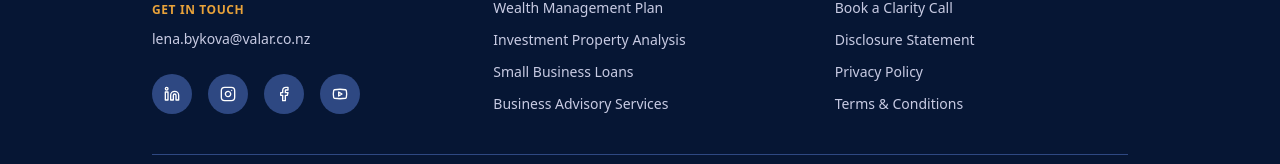
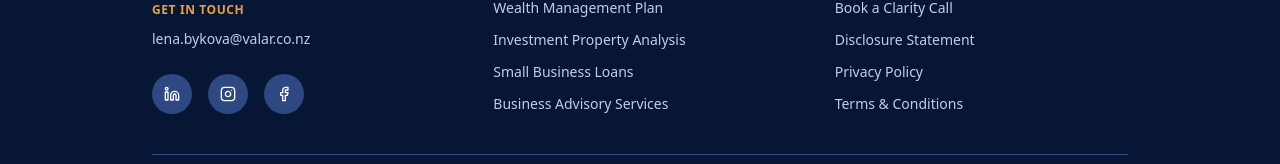
Before and after one commit to DanielBykov/valar-fin-advisory, a Next.js app in the folder web/: page / in a window 1280 px wide. Shown: the part 9278-9442 px from the top of the page. Built offline with nearby package versions, Linux system fonts and the light colour scheme.

Commit message:
Hide YouTube link in footer and add `cursor-pointer` to guide download button

```diff
--- a/web/src/app/page.tsx
+++ b/web/src/app/page.tsx
@@ -111,7 +111,7 @@ export default function Home() {
               <Link href="/book" className="bg-valar-amber hover:bg-valar-amber-hover text-valar-navy px-8 py-4 rounded-sm font-bold text-center transition-colors flex items-center justify-center gap-2">
                 <Calendar className="w-5 h-5" /> Book a Clarity Call <ArrowRight className="w-5 h-5" />
               </Link>
-              <button onClick={() => setGuideOpen(true)} className="bg-transparent border border-white/50 hover:border-white hover:bg-white/10 text-white px-8 py-4 rounded-sm font-bold text-center transition-colors flex items-center justify-center gap-2">
+              <button onClick={() => setGuideOpen(true)} className="bg-transparent border border-white/50 hover:border-white hover:bg-white/10 text-white px-8 py-4 rounded-sm font-bold text-center transition-colors flex items-center justify-center gap-2 cursor-pointer">
                 <FileText className="w-5 h-5" /> Download First-Home Buyer Guide
               </button>
             </motion.div>
--- a/web/src/components/footer.tsx
+++ b/web/src/components/footer.tsx
@@ -46,9 +46,9 @@ export function Footer() {
               <a href="https://www.facebook.com/lena.valarnz" target="_blank" rel="noopener noreferrer" aria-label="Facebook" className="w-10 h-10 rounded-full bg-valar-indigo flex items-center justify-center hover:bg-valar-amber hover:text-valar-navy transition-colors text-white">
                 <Facebook className="w-4 h-4" />
               </a>
-              <a href="#" aria-label="YouTube" className="w-10 h-10 rounded-full bg-valar-indigo flex items-center justify-center hover:bg-valar-amber hover:text-valar-navy transition-colors text-white">
-                <Youtube className="w-4 h-4" />
-              </a>
+              {/*<a href="#" aria-label="YouTube" className="w-10 h-10 rounded-full bg-valar-indigo flex items-center justify-center hover:bg-valar-amber hover:text-valar-navy transition-colors text-white">*/}
+              {/*  <Youtube className="w-4 h-4" />*/}
+              {/*</a>*/}
             </div>
           </div>
 
```
